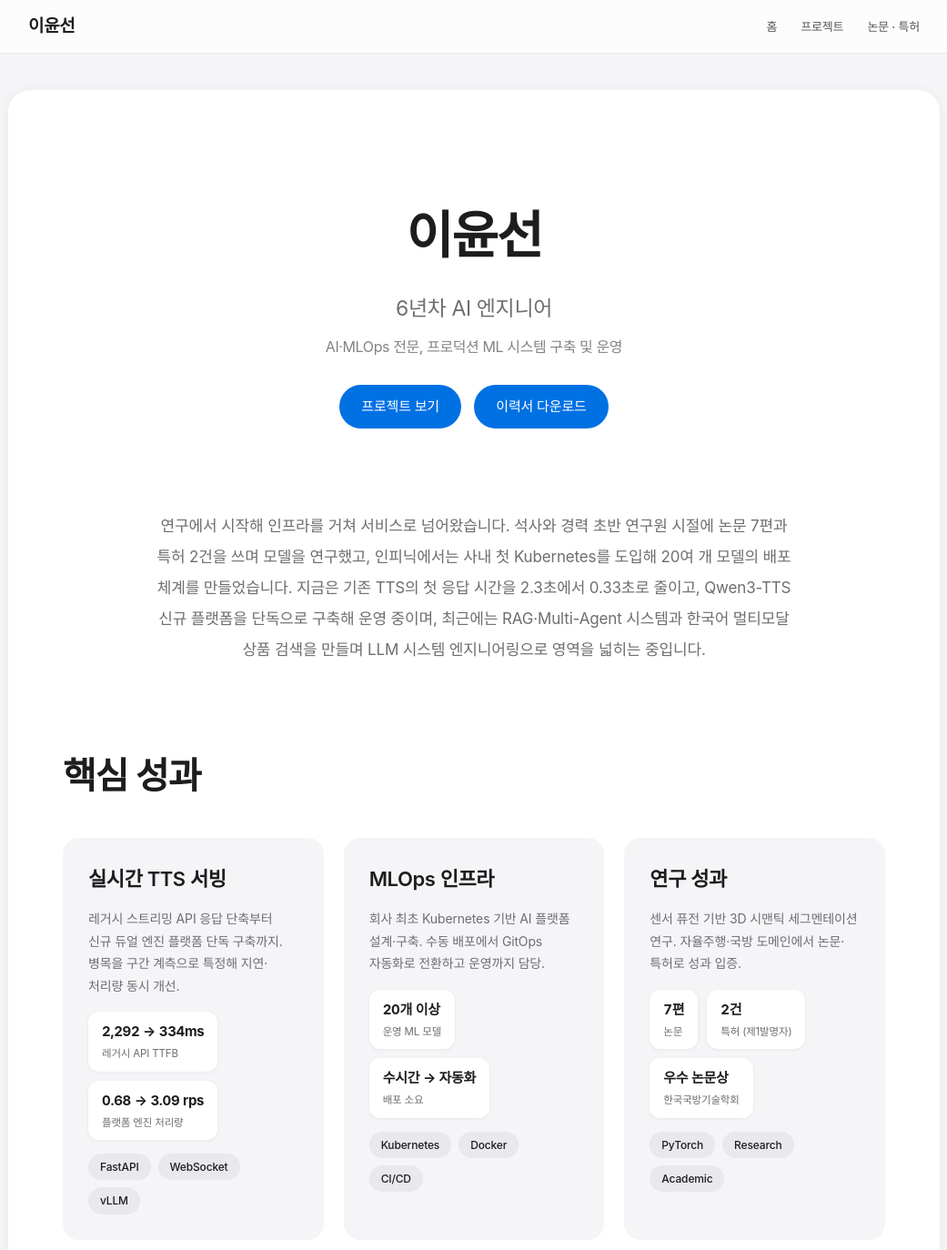
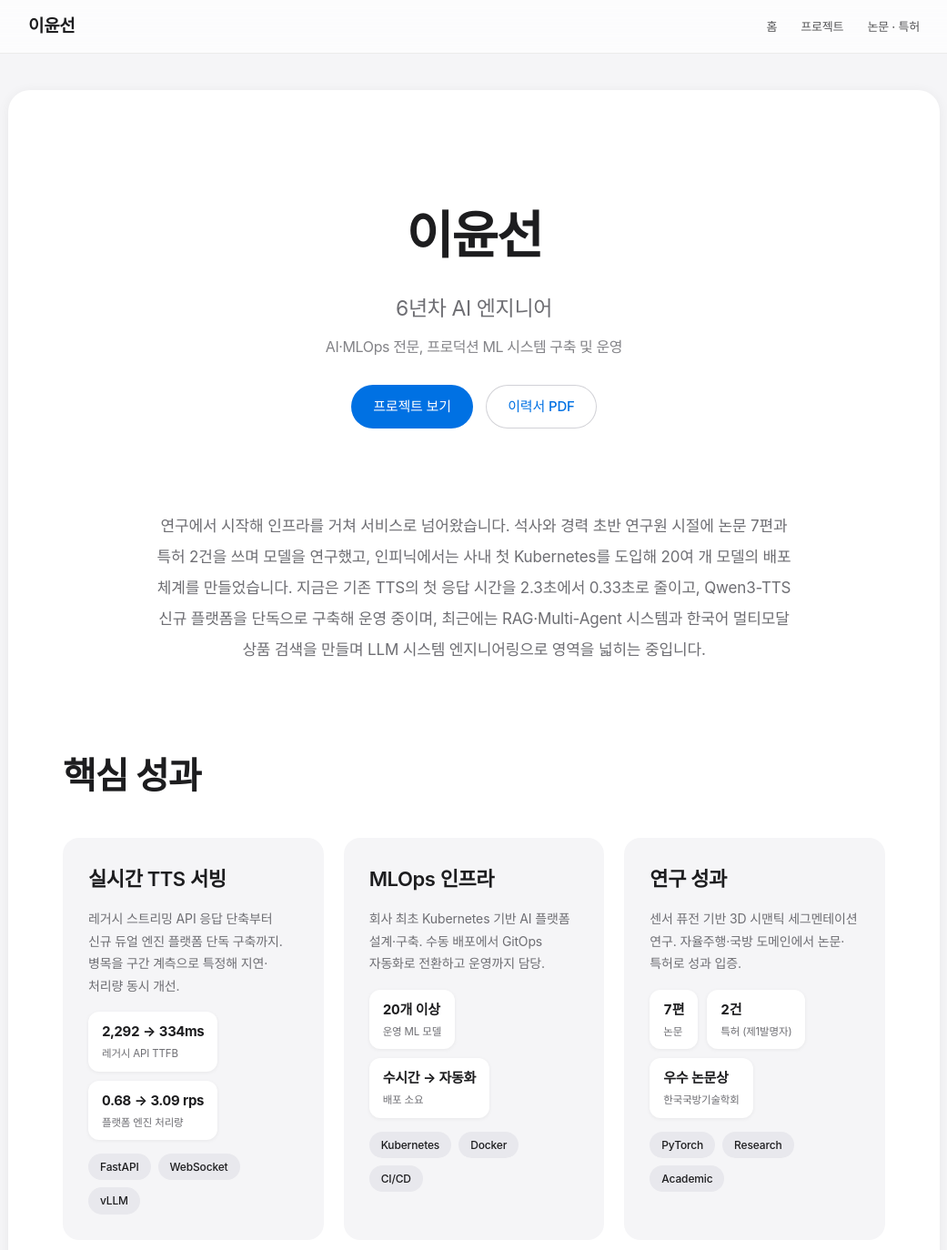
Before and after one commit to ckc5800/ckc5800.github.io, a Jekyll site: the page built from index.html, in a window 1280 px wide and 1400 px high. Shown: the top 1374 px of the window at 91% size, without its empty margins (119-1160 px from the left). Built offline with Jekyll 4.4.1, drawn with Linux system fonts in a browser that asks for light colours; some web fonts are replaced.

Commit message:
히어로 버튼 위계 정리 — 이력서는 보조 행동으로
- 파란 버튼 두 개가 동등하게 놓여 주된 행동이 없던 것을 정리
- '프로젝트 보기'만 채운 버튼으로 두고, 이력서는 테두리만 있는 보조 버튼으로
- 라벨 '이력서 다운로드' → '이력서 PDF' (형식을 밝혀 클릭 전 예측 가능하게)
- 파일 자체는 유지 — 지원서 첨부·내부 공유용으로 요구되는 경우가 많음

```diff
--- a/assets/style.css
+++ b/assets/style.css
@@ -153,6 +153,19 @@ main.container {
     background-color: var(--accent-hover);
     transform: none;
     box-shadow: none;
+}
+
+/* 보조 행동 — 주된 버튼(프로젝트 보기)과 무게를 구분 */
+.cta-button.secondary {
+    background-color: transparent;
+    color: var(--accent);
+    box-shadow: inset 0 0 0 1px var(--separator);
+    transition: background-color 0.2s ease, box-shadow 0.2s ease;
+}
+
+.cta-button.secondary:hover {
+    background-color: rgba(0, 113, 227, 0.08);
+    box-shadow: inset 0 0 0 1px var(--accent);
 }
 
 /* ===== Headings ===== */
--- a/index.html
+++ b/index.html
@@ -8,7 +8,7 @@ title: 홈
     <p>6년차 AI 엔지니어</p>
     <p style="font-size: 16px; opacity: 0.85;">AI·MLOps 전문, 프로덕션 ML 시스템 구축 및 운영</p>
     <a href="/projects.html" class="cta-button">프로젝트 보기</a>
-    <a href="/assets/resume.pdf" download class="cta-button">이력서 다운로드</a>
+    <a href="/assets/resume.pdf" download class="cta-button secondary">이력서 PDF</a>
 </section>
 
 <section style="max-width: 720px; margin: 0 auto 90px;">
```
